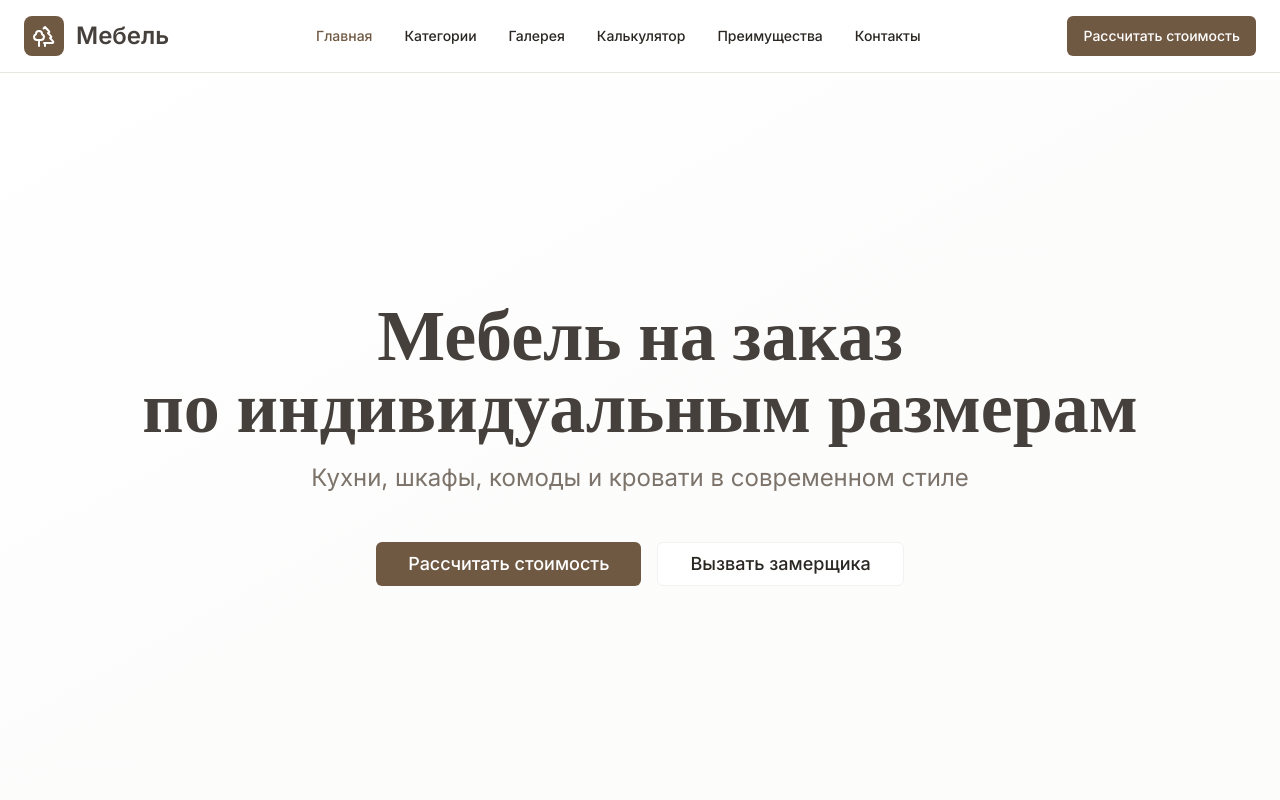
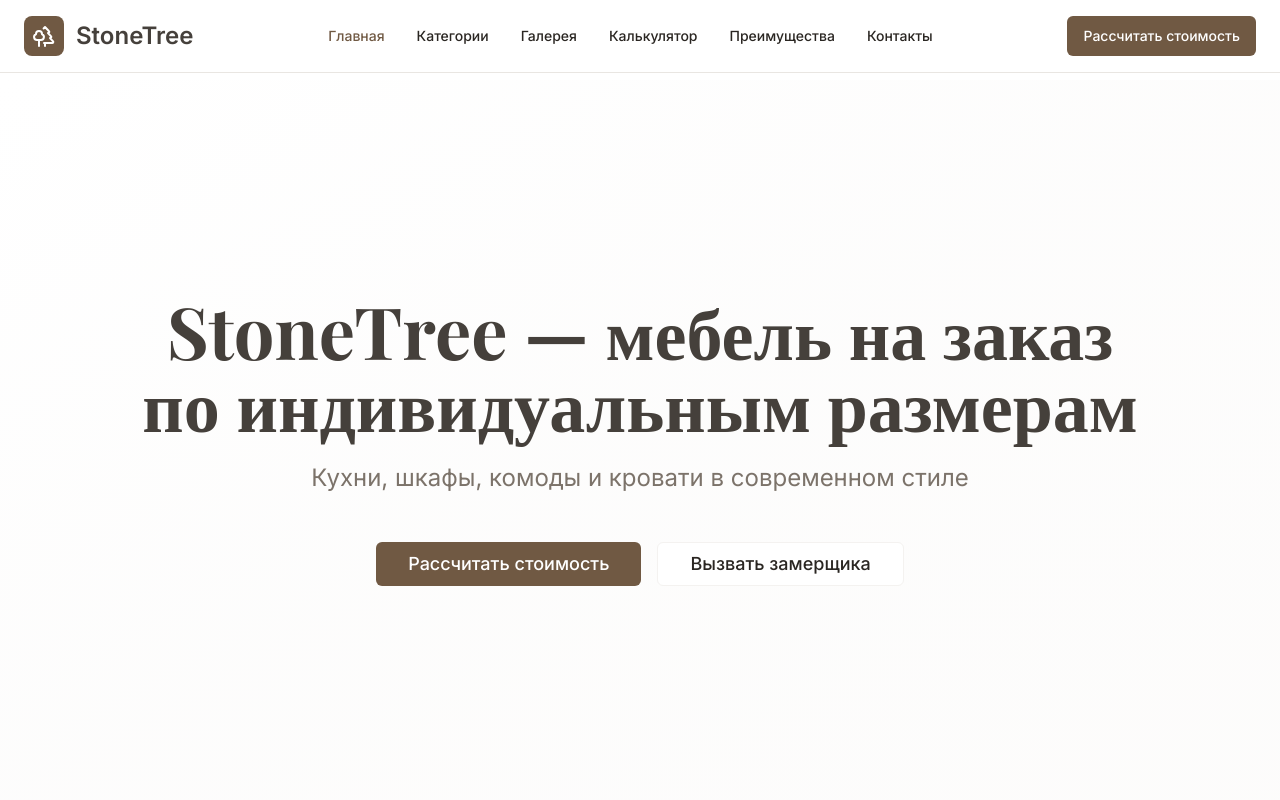
Before and after one commit to pr-poehali-dev/plasma-cut-powder-coat, a React (Vite) app: page / in a window 1280 px wide. Shown: the top 800 px of the page. Built offline with nearby package versions, Linux system fonts and the light colour scheme.

Commit message:
Откат: плазменная резка вместо мебели

```diff
--- a/src/pages/Index.tsx
+++ b/src/pages/Index.tsx
@@ -129,7 +129,7 @@ const Index = () => {
               <div className="w-10 h-10 bg-primary rounded-lg flex items-center justify-center">
                 <Icon name="Trees" size={24} className="text-primary-foreground" />
               </div>
-              <span className="text-2xl font-bold text-secondary">Мебель</span>
+              <span className="text-2xl font-bold text-secondary">StoneTree</span>
             </div>
 
             <div className="hidden md:flex items-center gap-8">
@@ -212,7 +212,7 @@ const Index = () => {
         <section id="home" className="min-h-[90vh] flex items-center justify-center bg-gradient-to-br from-background via-muted/20 to-accent/10">
           <div className="container mx-auto px-6 py-20 text-center">
             <h1 className="text-5xl md:text-7xl font-bold text-secondary mb-6 leading-tight">
-              Мебель на заказ<br />по индивидуальным размерам
+              StoneTree — мебель на заказ<br />по индивидуальным размерам
             </h1>
             <p className="text-xl md:text-2xl text-muted-foreground mb-12 max-w-3xl mx-auto">
               Кухни, шкафы, комоды и кровати в современном стиле
@@ -655,7 +655,7 @@ const Index = () => {
             <div className="text-center mb-16">
               <h2 className="text-4xl md:text-5xl font-bold text-secondary mb-4">Наши преимущества</h2>
               <p className="text-lg text-muted-foreground max-w-2xl mx-auto">
-                Почему выбирают нас
+                Почему выбирают StoneTree
               </p>
             </div>
 
@@ -817,10 +817,10 @@ const Index = () => {
               <div className="w-10 h-10 bg-primary rounded-lg flex items-center justify-center">
                 <Icon name="Trees" size={24} className="text-primary-foreground" />
               </div>
-              <span className="text-2xl font-bold">Мебель</span>
+              <span className="text-2xl font-bold">StoneTree</span>
             </div>
             <p className="text-sm opacity-80">
-              © 2026 Мебель. Производство мебели на заказ
+              © 2026 StoneTree. Производство мебели на заказ
             </p>
           </div>
         </div>
```
